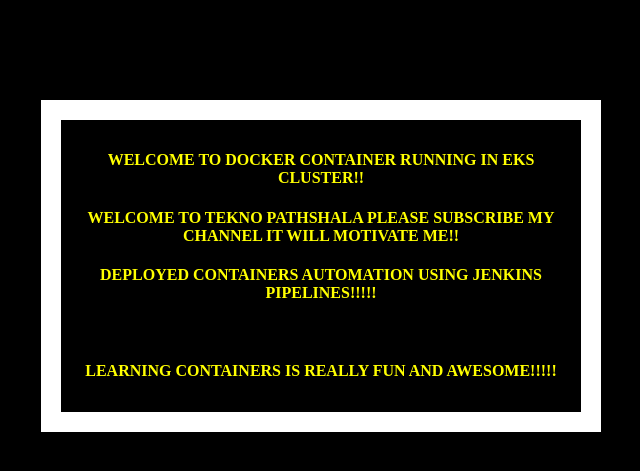
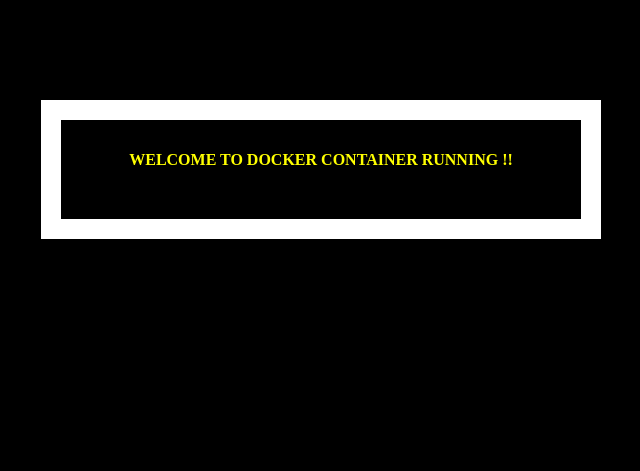
Before and after one commit to Nikhilmaradani07/dockernew, a Flask app: page / in a window 1280 px wide. Shown: the top 471 px of the page, without its empty margins (319-959 px from the left). Run offline with Flask 2, Linux system fonts and the light colour scheme.

Commit message:
Update index.html

```diff
--- a/templates/index.html
+++ b/templates/index.html
@@ -19,11 +19,9 @@
   </head>
   <body>
     <div class="container">
-      <h4>Welcome to Docker Container running in EKS Cluster!!</h4>
-      <h4>Welcome to Tekno PathShala Please Subscribe My Channel it will motivate me!!</h4>
-      <h4>Deployed Containers Automation using Jenkins Pipelines!!!!!</h4>
+      <h4>Welcome to Docker Container running !!</h4>
       <br>
-       <h4>Learning containers is really fun and awesome!!!!!</h4>
+
     </div>
   </body>
 </html>
```
